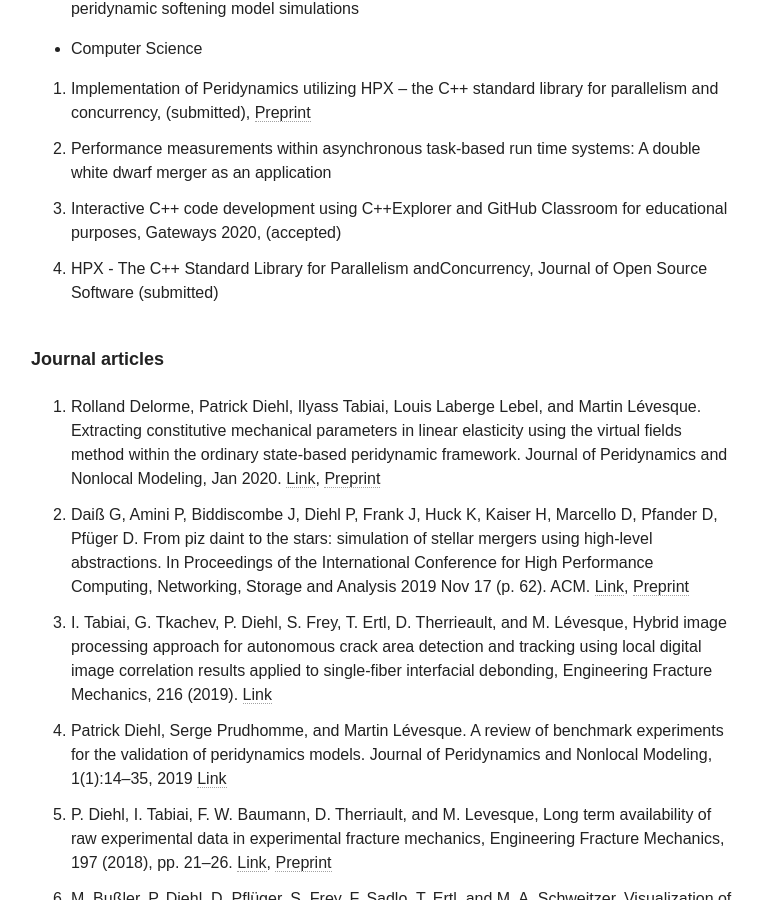
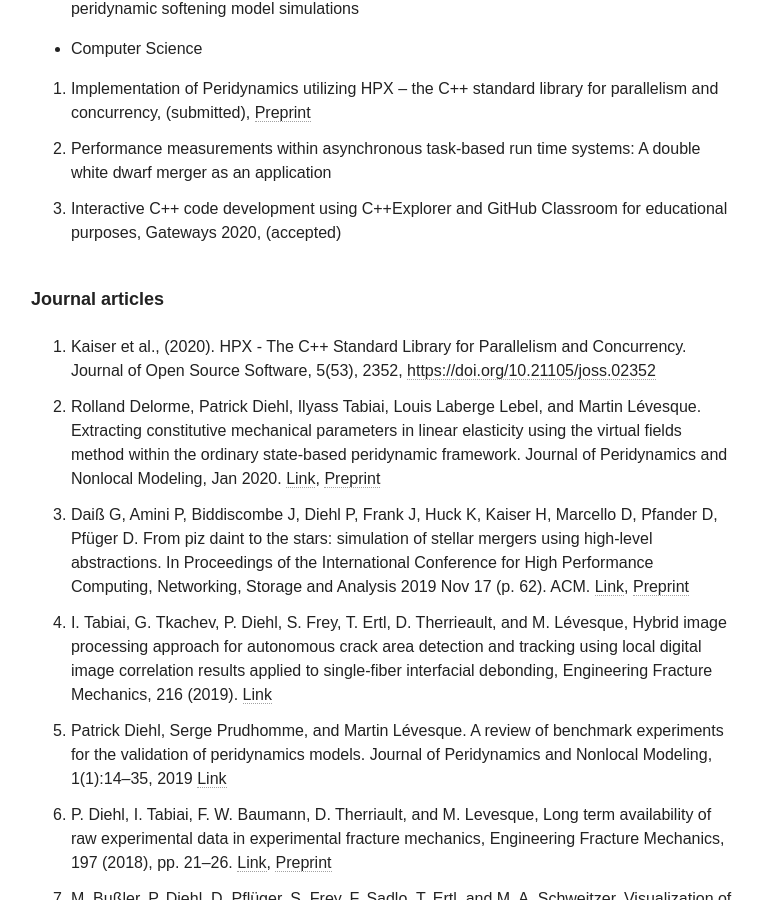
Before and after one commit to diehlpk/diehlpk.github.io, a Jekyll site: the page built from cv/index.md, in a window 1280 px wide and 900 px high, scrolled down 2221 px. Shown: the whole window, without its empty margins (255-1016 px from the left). Built offline with Jekyll 4.4.1, drawn with Linux system fonts in a browser that asks for light colours; nearby versions of some CDN libraries; some web fonts are replaced.

Commit message:
Update CV

```diff
--- a/cv/index.md
+++ b/cv/index.md
@@ -62,10 +62,10 @@
 1. Implementation of Peridynamics utilizing HPX -- the C++ standard library for parallelism and concurrency, (submitted), [Preprint](https://arxiv.org/abs/1806.06917)
 1. Performance measurements within asynchronous task-based run time systems: A double white dwarf merger as an application
 1. Interactive C++ code development using C++Explorer and GitHub Classroom for educational purposes, Gateways 2020, (accepted)
-1. HPX - The C++ Standard Library for Parallelism andConcurrency, Journal of Open Source Software (submitted)
 
 
 ###### Journal articles
+1. Kaiser et al., (2020). HPX - The C++ Standard Library for Parallelism and Concurrency. Journal of Open Source Software, 5(53), 2352, [https://doi.org/10.21105/joss.02352](https://doi.org/10.21105/joss.02352)
 1. Rolland Delorme, Patrick Diehl, Ilyass Tabiai, Louis Laberge Lebel, and Martin
 Lévesque. Extracting constitutive mechanical parameters in linear elasticity using the virtual fields method within the ordinary state-based peridynamic framework. Journal of Peridynamics and Nonlocal Modeling, Jan 2020. [Link](https://link.springer.com/article/10.1007%2Fs42102-019-00025-7), [Preprint](https://engrxiv.org/uv8m7/)
 1. Daiß G, Amini P, Biddiscombe J, Diehl P, Frank J, Huck K, Kaiser H, Marcello D, Pfander D, Pfüger D. From piz daint to the stars: simulation of stellar mergers using high-level abstractions. In Proceedings of the International Conference for High Performance Computing, Networking, Storage and Analysis 2019 Nov 17 (p. 62). ACM. [Link](https://doi.org/10.1145/3295500.3356221), [Preprint](https://arxiv.org/abs/1908.03121)
```
